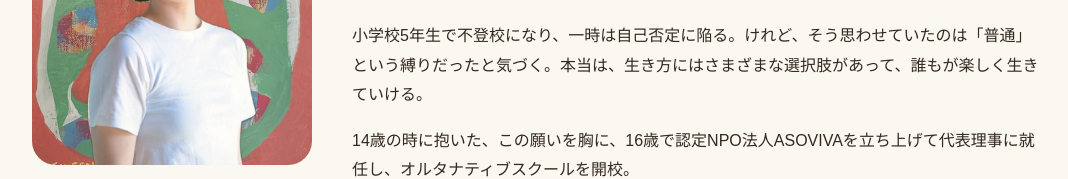
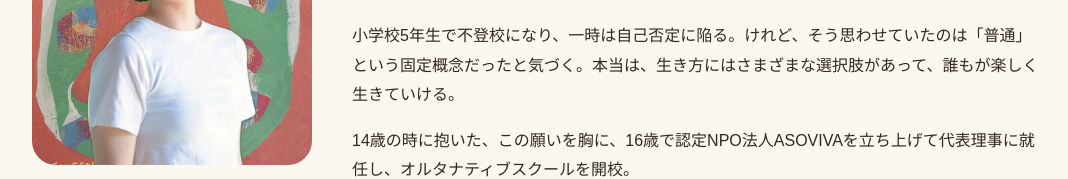
Before and after one commit to asoviva2019/talkshow, a plain HTML site: page index.html in a window 1280 px wide. Shown: the part 3184-3363 px from the top of the page, without its empty margins (104-1172 px from the left). Drawn offline with Linux system fonts and the light colour scheme; a web font is replaced by a local one.

Commit message:
プロフィールの「縛り」を「固定概念」に変更
Co-Authored-By: Claude Opus 5.5 <noreply@anthropic.com>
Claude-Session: https://claude.ai/code/session_015SxaQTz82nc8ggQB1mBAJN

```diff
--- a/index.html
+++ b/index.html
@@ -285,7 +285,7 @@ footer p + p { margin-top: 4px; opacity: 0.85; }
           <span class="role">未知先案内人 ／ 認定NPO法人ASOVIVA 代表理事</span>
           <div class="name"><h3>長村 知愛</h3></div>
           <p class="pull">学校に行かない選択をした親子が、<br>明日を楽しみに眠れる世界にしたい。</p>
-          <p class="lead">小学校5年生で不登校になり、一時は自己否定に陥る。けれど、そう思わせていたのは「普通」という縛りだったと気づく。本当は、生き方にはさまざまな選択肢があって、誰もが楽しく生きていける。</p>
+          <p class="lead">小学校5年生で不登校になり、一時は自己否定に陥る。けれど、そう思わせていたのは「普通」という固定概念だったと気づく。本当は、生き方にはさまざまな選択肢があって、誰もが楽しく生きていける。</p>
           <p class="lead">14歳の時に抱いた、この願いを胸に、16歳で認定NPO法人ASOVIVAを立ち上げて代表理事に就任し、オルタナティブスクールを開校。</p>
           <p class="lead">大阪府南河内郡の田園地帯にある古民家を校舎に、5歳から18歳の子どもたちが通うオルタナティブスクール「ASOVIVA!」を運営している。決まったカリキュラムはなく、大人は「先生」ではなく「スタッフ」として子どもと対等に向き合う。ルールもトラブルも、指示ではなく話し合いで決めていく。その根っこにあるのは「人は自ら学び、育つことができる」という考え方だ。</p>
           <p class="lead">ほかにも、コミュニティカフェやコミュニティガーデンを運営し、大人も子どもも、一人ひとりが自分の感覚や個性を大切にしながら楽しく生きていけるコミュニティをつくっている。</p>
```
